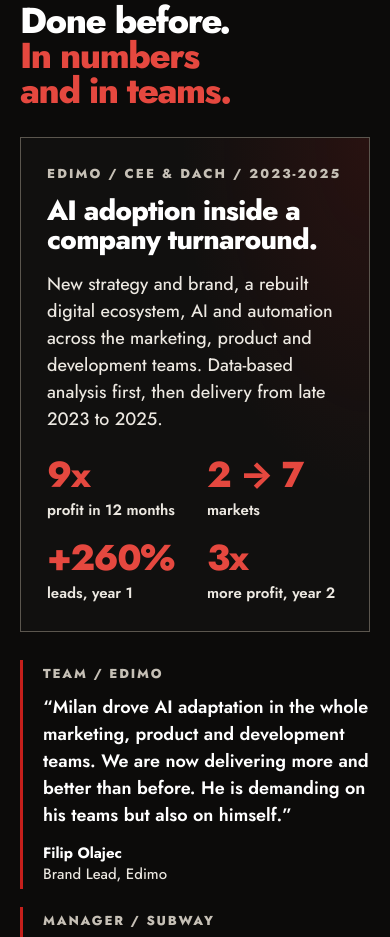
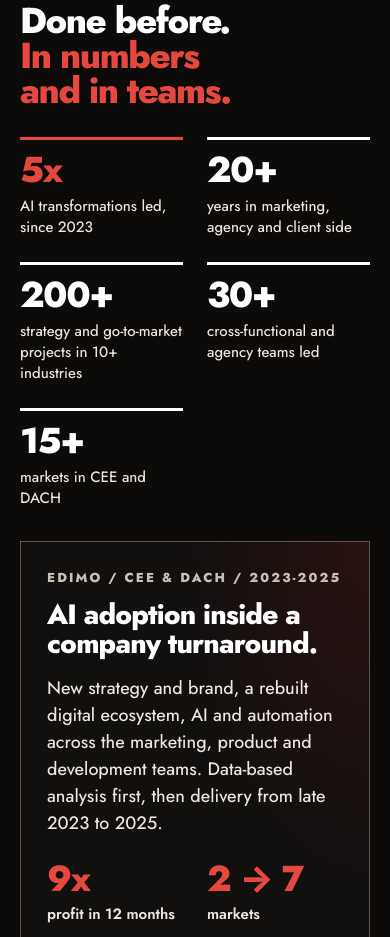
Before and after one commit to milanobetko/web_milanobetko, a plain HTML site: page ai-transformation-cmo/index.html in a window 390 px wide. Shown: the part 6219-7156 px from the top of the page. Drawn offline with Linux system fonts and the light colour scheme.

Commit message:
AI Transformation CMO: numbers strip (5x AI transformations, 20+, 200+, 30+, 15+) in Proof
Co-Authored-By: Claude Sonnet 5.5 <noreply@anthropic.com>
Claude-Session: https://claude.ai/code/session_01ANGM1QMKMLK3w66FaUguEb

```diff
--- a/ai-transformation-cmo/index.html
+++ b/ai-transformation-cmo/index.html
@@ -183,6 +183,8 @@ h2{margin:0;font-size:clamp(36px,5vw,66px);line-height:.98;font-weight:800;lette
 .stats div:first-child b{color:var(--acct)}
 .stats span{display:block;margin-top:8px;font-size:15px;color:var(--t2);line-height:1.4}
 @media (max-width:800px){.stats{grid-template-columns:repeat(2,minmax(0,1fr))}}
+.stats5{grid-template-columns:repeat(5,minmax(0,1fr));margin:clamp(28px,3.5vw,40px) 0 clamp(32px,4vw,48px)}@media (max-width:1000px){.stats5{grid-template-columns:repeat(3,minmax(0,1fr))}}@media (max-width:800px){.stats5{grid-template-columns:repeat(2,minmax(0,1fr))}}
+
 .quote{margin:clamp(40px,5vw,56px) 0 0;border-top:4px solid var(--acct);padding-top:22px;max-width:900px}
 .quote blockquote{margin:0;font-size:clamp(22px,2.4vw,30px);font-weight:700;line-height:1.3;letter-spacing:-.01em}
 .quote figcaption{margin-top:14px;font-size:16px;color:var(--t3)}
@@ -427,6 +429,7 @@ footer a:hover{color:var(--acct)}
 </article></div></section>
 <script>(function(){var st=document.getElementById('lpst'),cv=document.getElementById('lpcv');function f(){var s=st.clientWidth/1920;cv.style.transform='scale('+s+')';st.style.height=(960*s)+'px';}f();addEventListener('resize',f);})();</script>
 <section class="sec" id="proof" aria-labelledby="h-proof"><div class="wrap"><div class="sec-head"><p class="eyebrow">Proof</p><h2 id="h-proof">Done before. <span class="hl">In numbers and in teams.</span></h2></div>
+<div class="stats stats5"><div><b>5x</b><span>AI transformations led, since 2023</span></div><div><b>20+</b><span>years in marketing, agency and client side</span></div><div><b>200+</b><span>strategy and go-to-market projects in 10+ industries</span></div><div><b>30+</b><span>cross-functional and agency teams led</span></div><div><b>15+</b><span>markets in CEE and DACH</span></div></div>
 <div class="case"><div><p class="k">Edimo / CEE &amp; DACH / 2023-2025</p><h3>AI adoption inside a company turnaround.</h3><p class="d">New strategy and brand, a rebuilt digital ecosystem, AI and automation across the marketing, product and development teams. Data-based analysis first, then delivery from late 2023 to 2025.</p></div><ul><li><b>9x</b><span>profit in 12 months</span></li><li><b>2 &#8594; 7</b><span>markets</span></li><li><b>+260%</b><span>leads, year 1</span></li><li><b>3x</b><span>more profit, year 2</span></li></ul></div>
 <div class="quotes">
 <figure><p class="lbl">Team / Edimo</p><blockquote>&#8220;Milan drove AI adaptation in the whole marketing, product and development teams. We are now delivering more and better than before. He is demanding on his teams but also on himself.&#8221;</blockquote><figcaption><b>Filip Olajec</b>Brand Lead, Edimo</figcaption></figure>
```
